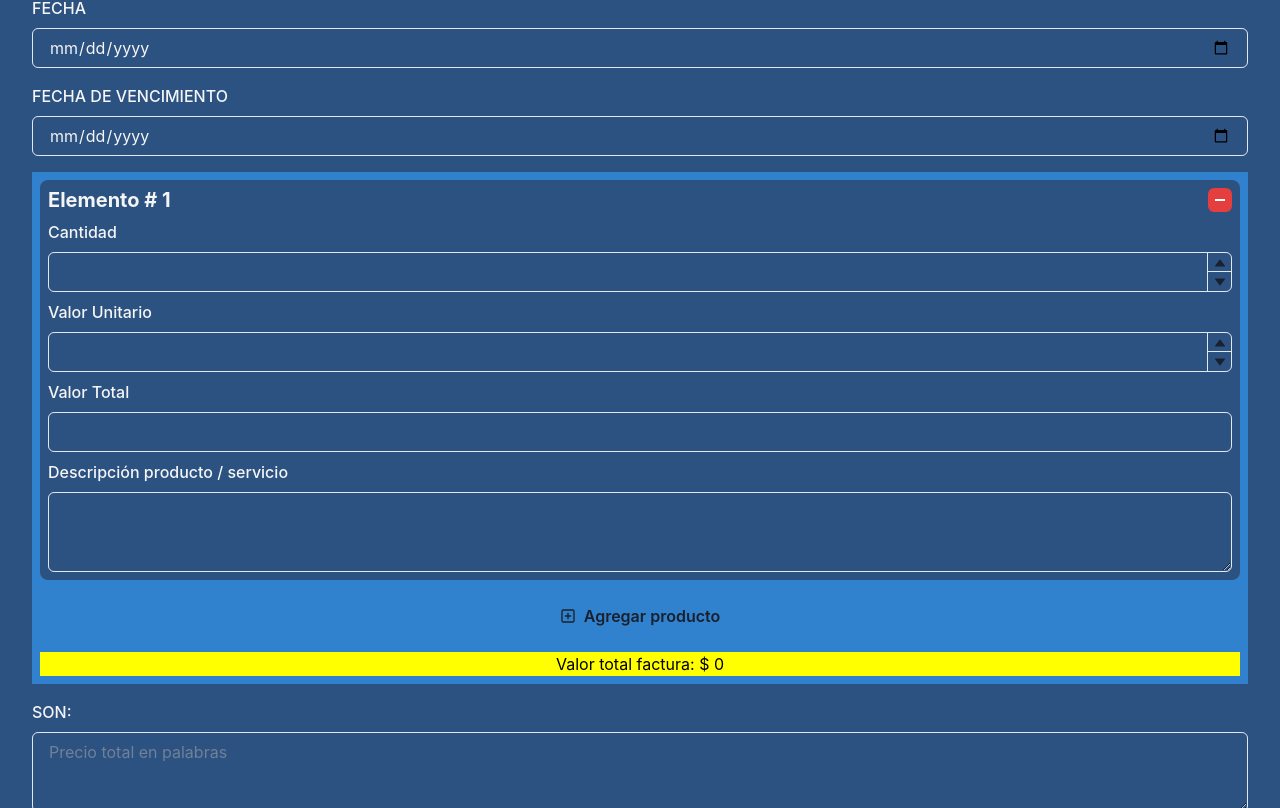
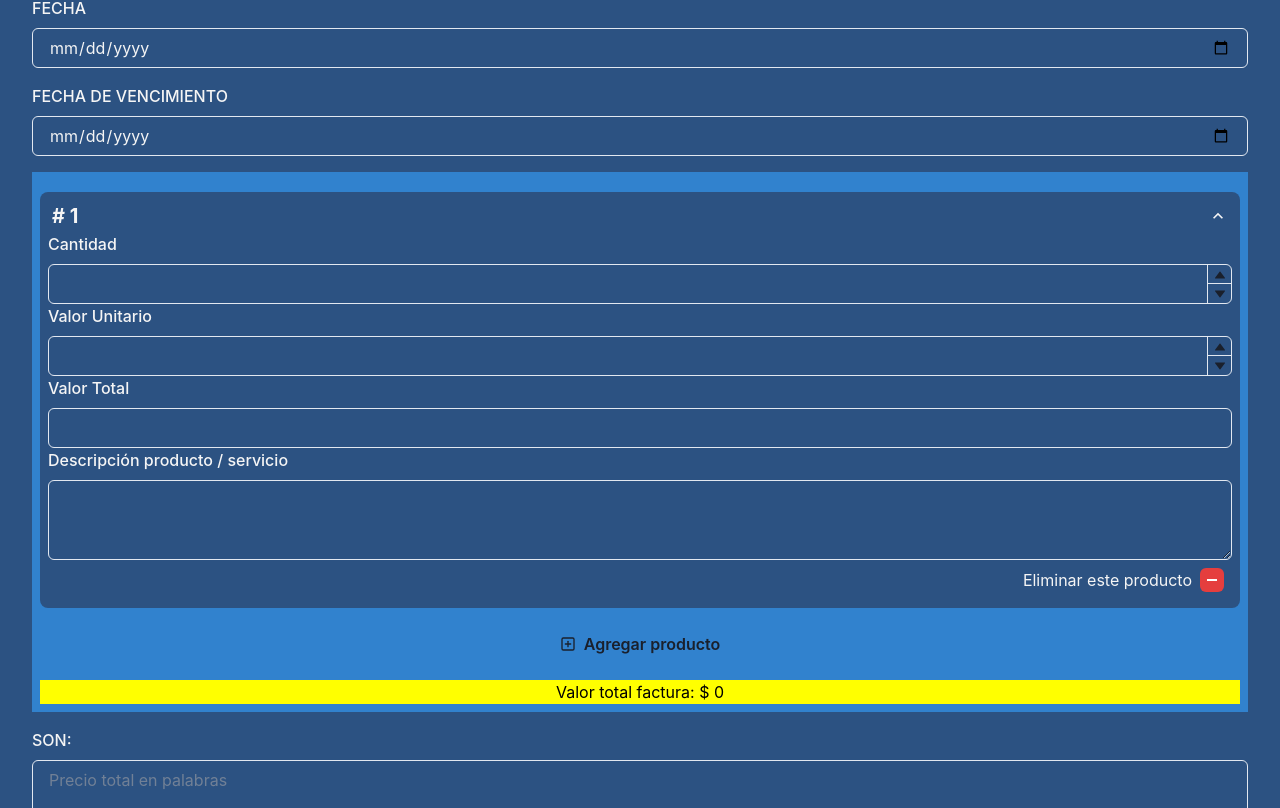
Before and after one commit to jhnemogap/emanuelimpresores-processes, a Next.js app: page /invoices/new in a window 1280 px wide. Shown: the part 495-1303 px from the top of the page. Built offline with nearby package versions, Linux system fonts and the light colour scheme.

Commit message:
feat: add a disclosure mode to products using the accordion

```diff
--- a/src/pages/invoices/new.tsx
+++ b/src/pages/invoices/new.tsx
@@ -1,4 +1,9 @@
 import {
+  Accordion,
+  AccordionButton,
+  AccordionIcon,
+  AccordionItem,
+  AccordionPanel,
   Box,
   Button,
   FormControl,
@@ -13,6 +18,7 @@ import {
   NumberInputField,
   NumberInputStepper, Text,
   Textarea,
+  useToast,
   VStack,
 } from '@chakra-ui/react';
 import { useCallback, useEffect, useState } from 'react';
@@ -114,12 +120,24 @@ function InvoiceProducts() {
 
   const [products, setProducts] = useState<Product[]>([{ ...PRODUCT_INIT }]);
 
+  const toast = useToast();
+
   const handleAddProduct = () => {
     setProducts((ps) => [...ps, { ...PRODUCT_INIT }]);
   }
 
   const handleDeleteProduct = (indexProduct: IndexProduct) => {
+    if (products.length > 1) {
       setProducts((ps) => ps.filter((_, index) => index !== indexProduct - 1));
+    } else {
+      toast({
+        status: 'warning',
+        isClosable: true,
+        title: 'No se puede eliminar este elemento',
+        description: 'Debe haber al menos un producto o servicio en la factura',
+        containerStyle: { marginBottom: '2rem' },
+      });
+    }
   }
 
   const handleOnChangeProduct = (params: { product: Product, indexProduct: number }) => {
@@ -141,6 +159,7 @@ function InvoiceProducts() {
       alignItems='stretch'
       bgColor='blue.500'
     >
+      <Accordion defaultIndex={[0]} allowMultiple>
         {products.map((product, index) => (
           <InvoiceProduct
             key={`p-${index + 1}`}
@@ -150,6 +169,7 @@ function InvoiceProducts() {
             onDelete={handleDeleteProduct}
           />
         ))}
+      </Accordion>
 
       <Button variant='ghost' leftIcon={<PlusSquareIcon />} onClick={handleAddProduct}>
         Agregar producto
@@ -176,28 +196,13 @@ function InvoiceProduct(props: InvoiceProductProps) {
   }, [product.unitValue, product.amount]);
 
   return (
-    <VStack
-      as='article'
-      p={2}
-      spacing={2}
-      alignItems='stretch'
-      bgColor='blue.700'
-      borderRadius='0.5rem'
-    >
-      <HStack as='header' justifyContent='space-between'>
-        <Heading as='h2' size='md'>
-          Elemento # {indexProduct}
-        </Heading>
-        <IconButton
-          size='xs'
-          variant='solid'
-          colorScheme='red'
-          icon={<MinusIcon />}
-          aria-label='delete product'
-          onClick={() => onDelete(indexProduct)}
-        />
-      </HStack>
+    <AccordionItem as='article' p={2} mt={3} border='none' borderRadius='0.5rem' bgColor='blue.700'>
+      <AccordionButton as='header' p={1} justifyContent='space-between'>
+        <Heading as='h2' size='md'># {indexProduct}</Heading>
+        <AccordionIcon />
+      </AccordionButton>
 
+      <AccordionPanel p={0}>
         <FormControl>
           <FormLabel>Cantidad</FormLabel>
           <NumberInput
@@ -226,7 +231,7 @@ function InvoiceProduct(props: InvoiceProductProps) {
             min={1}
             max={9_999_999}
             value={product.unitValue}
-          pattern={"\\$\\s[0-9]{1,3}(.[0-9]{3})*"}
+            pattern={'\\$\\s[0-9]{1,3}(.[0-9]{3})*'}
             parse={(value) => parseCurrencyValue({ value })}
             format={(value) => formatCurrencyValue({ value: value as number })}
             onChange={(_, value) => handleOnChange({ name: 'unitValue', value })}
@@ -257,7 +262,22 @@ function InvoiceProduct(props: InvoiceProductProps) {
             onChange={(e) => handleOnChange({ name: 'description', value: e.currentTarget.value })}
           />
         </FormControl>
-    </VStack>
+
+        <HStack m={2} justifyContent='flex-end'>
+          <Text>
+            Eliminar este producto
+          </Text>
+          <IconButton
+            size='xs'
+            variant='solid'
+            colorScheme='red'
+            icon={<MinusIcon />}
+            aria-label='delete product'
+            onClick={() => onDelete(indexProduct)}
+          />
+        </HStack>
+      </AccordionPanel>
+    </AccordionItem>
   );
 }
 
```
Lines whose indentation alone changed are shown as unchanged.
